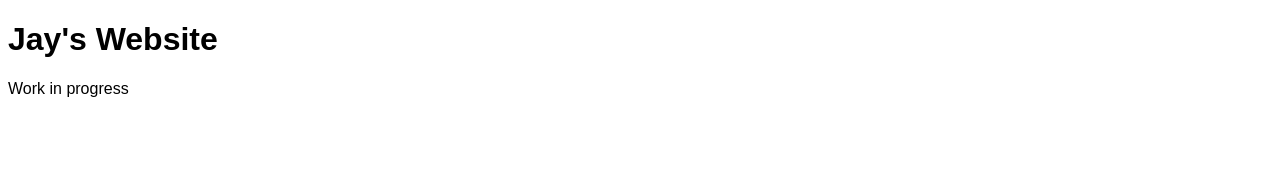
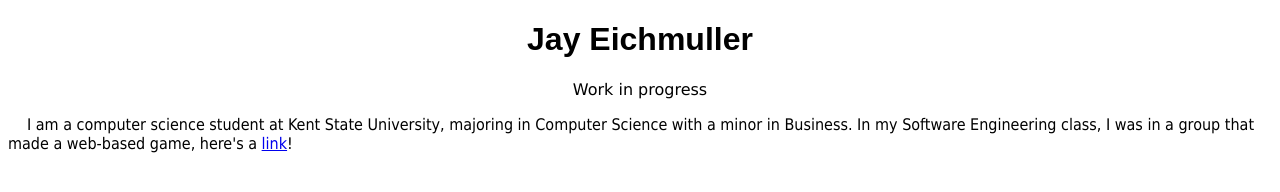
Before and after one commit to jeichmuller/jayeichmuller, a plain HTML site: page index.html in a window 1280 px wide. Drawn offline with Linux system fonts and the light colour scheme.

Commit message:
added link to game

```diff
--- a/index.html
+++ b/index.html
@@ -12,7 +12,17 @@ body {
 </head>
 <body>
 
-<h1>Jay's Website </h1>
-<p>Work in progress</p>
+<h1 style="font-family: sans-serif; text-align: center;">Jay Eichmuller </h1>
+<p style="font-family:verdana; text-align:center;">Work in progress</p>
+<p style="font-family:Tahoma;color: rgb(0, 0, 0);"> &emsp;
+  I am a computer science student at Kent State University,
+  majoring in Computer Science with a minor in Business.
+  In my Software Engineering class, I was in a group that made a web-based game, here's a <a href="http://darienyoder.com/software-engineering-team-beta/minigolf/">link</a>!
+</p>
+
+<!-- The link may not work if using a Chromium-based browsers
+ like Google Chrome and Microsoft Edge.
+ We recommend playing on Firefox. -->
+<!-- It also is deployed on cassini.kent.edu/minigolf/ but it may be down currently -->
 </body>
 </html>
```
